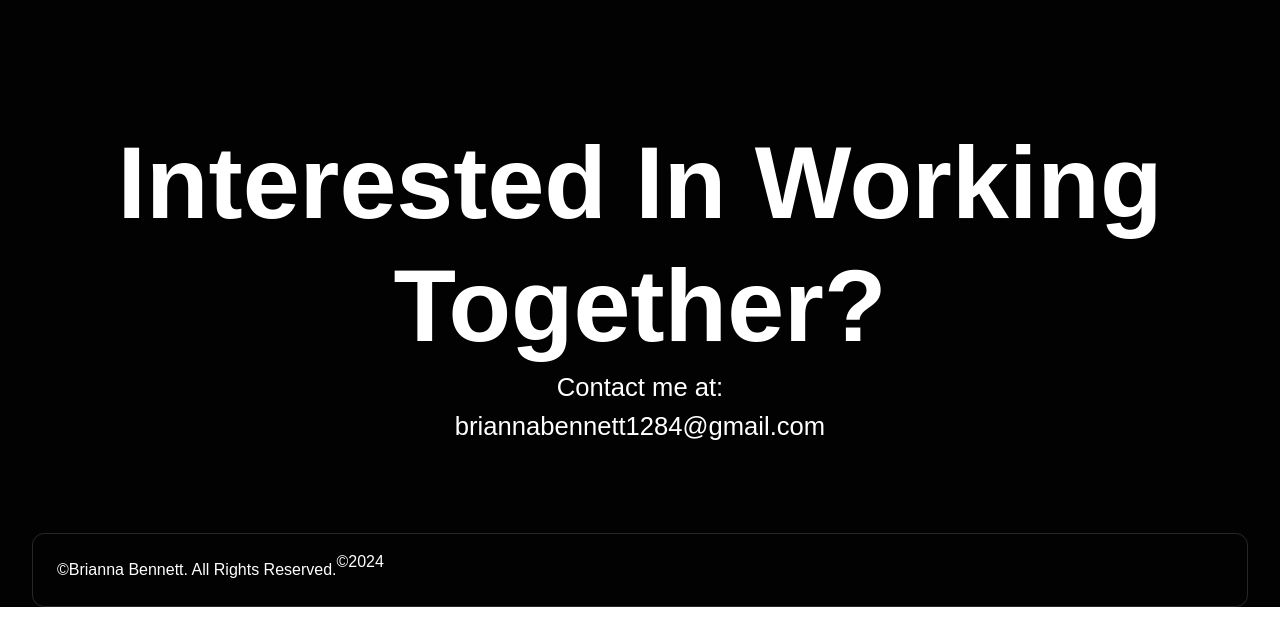
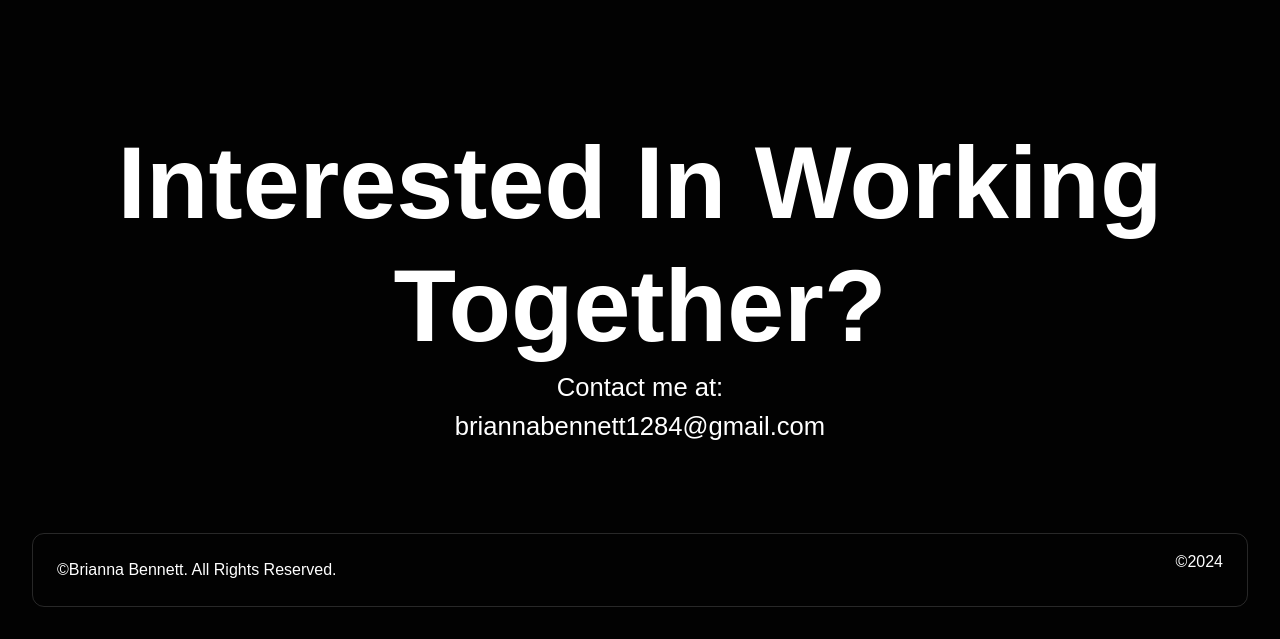
Before and after one commit to keyaria/135-tky, a Gatsby site: page / in a window 1280 px wide. Shown: the part 5309-5948 px from the top of the page. Before the commit the page ends 5916 px from the top, so only its background shows below. Built offline with nearby package versions, Linux system fonts and the light colour scheme; Gatsby itself is replaced by a stand-in of ours; no server answers; a web font is replaced by a local one.

Commit message:
fix styling for footer

```diff
--- a/src/components/Footer.tsx
+++ b/src/components/Footer.tsx
@@ -4,7 +4,7 @@ import { Flex, Heading, Text, Box } from "@chakra-ui/react";
 // The number of columns change by resizing the window
 const Footer = () => {
   return (
-    <>
+    <Box pb='2rem'>
       <Box w="100%" h="100%" py="4rem">
         <Flex
           alignItems={"center"}
@@ -29,7 +29,7 @@ const Footer = () => {
         minH={"2.5em"}
         border={"1px solid rgba(255,255,255,.15)"}
         borderRadius={"12px"}
-        justifyContent={"flex-start"}
+        justifyContent={"space-between"}
         alignItems={"center"}
         mt="24px"
         p={"16px 24px"}
@@ -38,7 +38,7 @@ const Footer = () => {
         <Text>©Brianna Bennett. All Rights Reserved.</Text>
         <Text mb="1rem">©2024</Text>
       </Flex>
-    </>
+    </Box>
   );
 };
 
```
